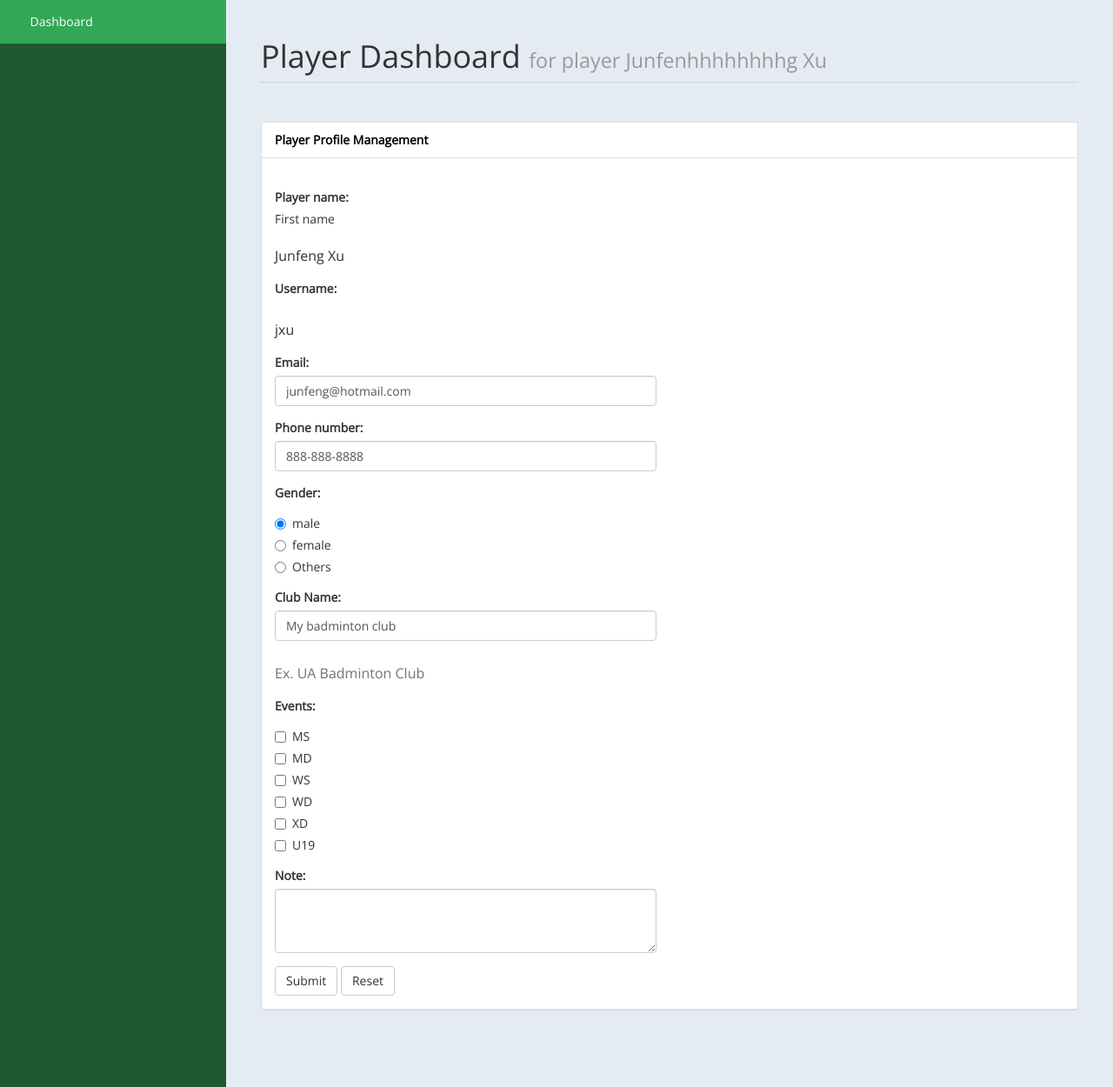
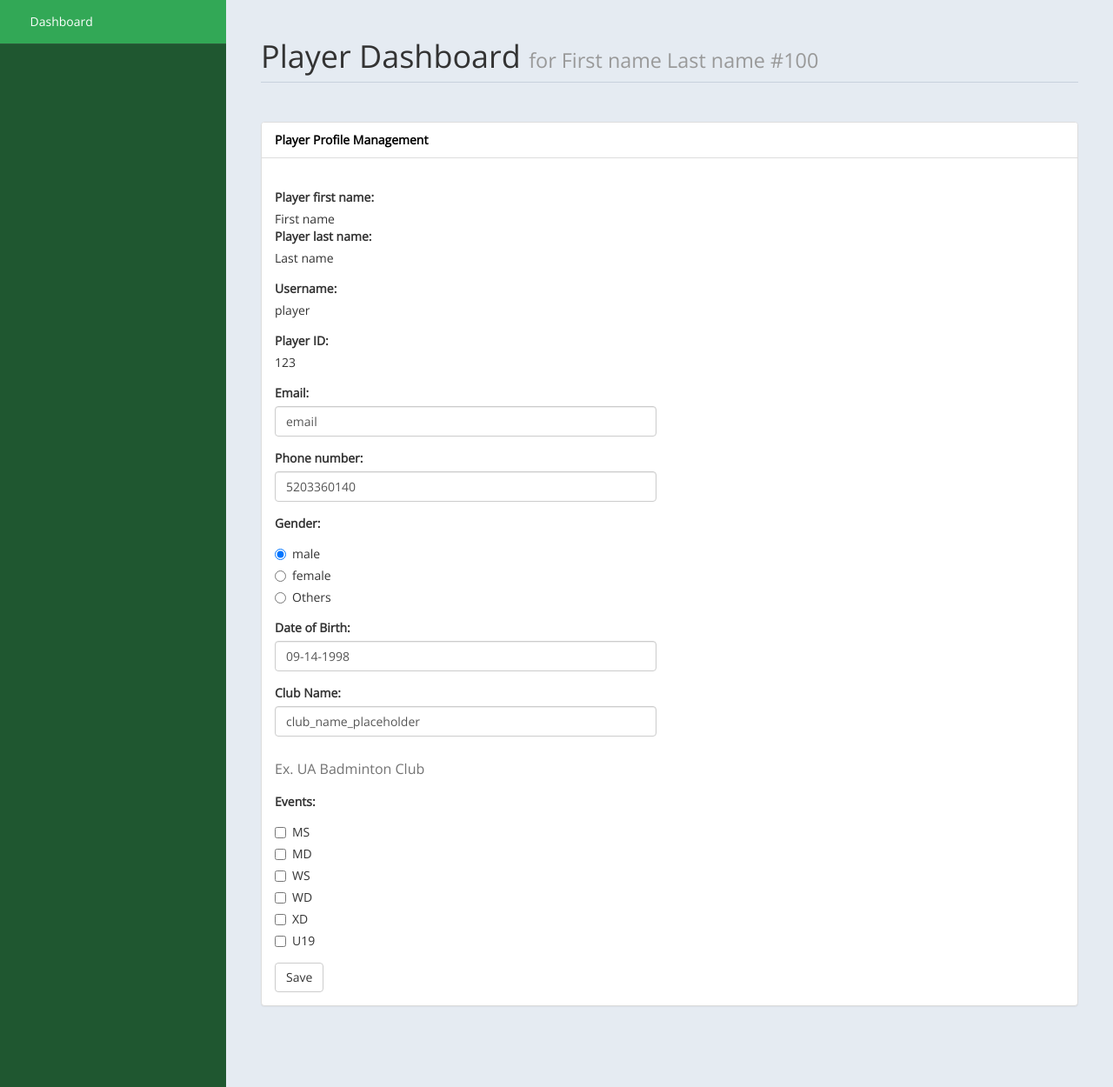
Before and after one commit to enfageorge/ua-badminton-tournament, a Flask app: page /dashboard in a window 1280 px wide. Shown: the part 60-1310 px from the top of the page at 87% size. Run offline with Flask 2, Linux system fonts and the light colour scheme; some libraries are stand-ins or nearby versions; some web fonts are replaced.

Commit message:
player dashboard reading data

```diff
--- a/templates/player/player_dashboard.html
+++ b/templates/player/player_dashboard.html
@@ -77,7 +77,7 @@
                 <div class="row">
                        <div class="col-md-12">
                            <h1 class="page-header">
-                               Player Dashboard <small>for player Junfenhhhhhhhhg Xu</small>
+                               Player Dashboard <small>for {{ msg.first_name }} {{ msg.last_name }} #{{ msg.id }} </small>
                            </h1>
                        </div>
                 </div>
@@ -94,21 +94,26 @@
                                 <div class="col-lg-6">
                                     <form role="form">
                                         <div class="form-group">
-                                            <label>Player name:</label>
+                                            <label>Player first name:</label>
                                             <div class="msg">{{ msg.first_name }}</div>
-                                            <p class="form-control-static">Junfeng Xu</p>
+                                            <label>Player last name:</label>
+                                            <div class="msg">{{ msg.last_name }}</div>
                                         </div>
                                         <div class="form-group">
                                             <label>Username:</label>
-                                            <p class="form-control-static">jxu</p>
+                                            <div class="msg">{{ msg.username }}</div>
+                                        </div>
+                                        <div class="form-group">
+                                            <label>Player ID:</label>
+                                            <div class="msg">{{ msg.player_id }}</div>
                                         </div>
                                         <div class="form-group">
                                             <label>Email:</label>
-                                            <input class="form-control" placeholder="Enter your email" value="junfeng@hotmail.com">
+                                            <input class="form-control" placeholder="Enter your email" value={{msg.email}}>
                                         </div>
                                         <div class="form-group">
                                             <label>Phone number:</label>
-                                            <input class="form-control" placeholder="Enter your phone number" value="888-888-8888">
+                                            <input class="form-control" placeholder="Enter your phone number" value={{msg.phone_number}}>
                                         </div>
                                         <div class="form-group">
                                             <label>Gender:</label>
@@ -129,8 +134,12 @@
                                             </div>
                                         </div>
                                         <div class="form-group">
+                                            <label>Date of Birth:</label>
+                                            <input class="form-control" placeholder="Enter your DOB" value={{msg.dob}}>
+                                        </div>
+                                        <div class="form-group">
                                             <label>Club Name:</label>
-                                            <input class="form-control" placeholder="Enter your club" value="My badminton club">
+                                            <input class="form-control" placeholder="Enter your club" value={{msg.club_name}}>
                                             <p class="help-block">Ex. UA Badminton Club</p>
                                         </div>
                                         <div class="form-group">
@@ -166,23 +175,7 @@
                                                 </label>
                                             </div>
                                         </div>
-                                        <div class="form-group">
-                                            <label>Note:</label>
-                                            <textarea class="form-control" rows="3"></textarea>
-                                        </div>
-                                <!--        <div class="form-group">
-                                            <label>Events</label>
-                                            <select class="form-control">
-                                                <option>MS</option>
-                                                <option>MD</option>
-                                                <option>WS</option>
-                                                <option>WD</option>
-                                                <option>XD</option>
-                                                <option>U19</option>
-                                            </select>
-                                        </div> -->
-                                        <button type="submit" class="btn btn-default">Submit</button>
-                                        <button type="reset" class="btn btn-default">Reset</button>
+                                        <button type="submit" class="btn btn-default">Save</button>
                                     </form>
                                 </div>
                             </div>
--- a/templates/web/draws.html
+++ b/templates/web/draws.html
@@ -30,6 +30,11 @@
                 </button>
                 <a class="navbar-brand" href="home.html">UA Badminton Tournament</a>
             </div>
+            <ul class="nav navbar-top-links navbar-right">
+                <li>
+                    <a href="{{url_for('user.signin')}}" >Log In</a>
+                </li>
+            </ul>
         </nav>
         <!--/. NAV TOP  -->
         <nav class="navbar-default navbar-side" role="navigation">
--- a/templates/web/events.html
+++ b/templates/web/events.html
@@ -29,6 +29,11 @@
                 </button>
                 <a class="navbar-brand" href="home.html">UA Badminton Tournament</a>
             </div>
+            <ul class="nav navbar-top-links navbar-right">
+                <li>
+                    <a href="{{url_for('user.signin')}}" >Log In</a>
+                </li>
+            </ul>
         </nav>
         <!--/. NAV TOP  -->
         <nav class="navbar-default navbar-side" role="navigation">
--- a/templates/web/matches.html
+++ b/templates/web/matches.html
@@ -29,6 +29,11 @@
                 </button>
                 <a class="navbar-brand" href="home.html">UA Badminton Tournament</a>
             </div>
+            <ul class="nav navbar-top-links navbar-right">
+                <li>
+                    <a href="{{url_for('user.signin')}}" >Log In</a>
+                </li>
+            </ul>
         </nav>
         <!--/. NAV TOP  -->
         <nav class="navbar-default navbar-side" role="navigation">
--- a/templates/web/players.html
+++ b/templates/web/players.html
@@ -30,6 +30,11 @@
                 </button>
                 <a class="navbar-brand" href="home.html">UA Badminton Tournament</a>
             </div>
+            <ul class="nav navbar-top-links navbar-right">
+                <li>
+                    <a href="{{url_for('user.signin')}}" >Log In</a>
+                </li>
+            </ul>
         </nav>
        <!--/. NAV TOP  -->
         <nav class="navbar-default navbar-side" role="navigation">
--- a/templates/web/tournament.html
+++ b/templates/web/tournament.html
@@ -25,6 +25,11 @@
                 </button>
                 <a class="navbar-brand" href="home.html">UA Badminton Tournament</a>
             </div>
+            <ul class="nav navbar-top-links navbar-right">
+                <li>
+                    <a href="{{url_for('user.signin')}}" >Log In</a>
+                </li>
+            </ul>
         </nav>
         <!--/. NAV TOP  -->
         <nav class="navbar-default navbar-side" role="navigation">
```
